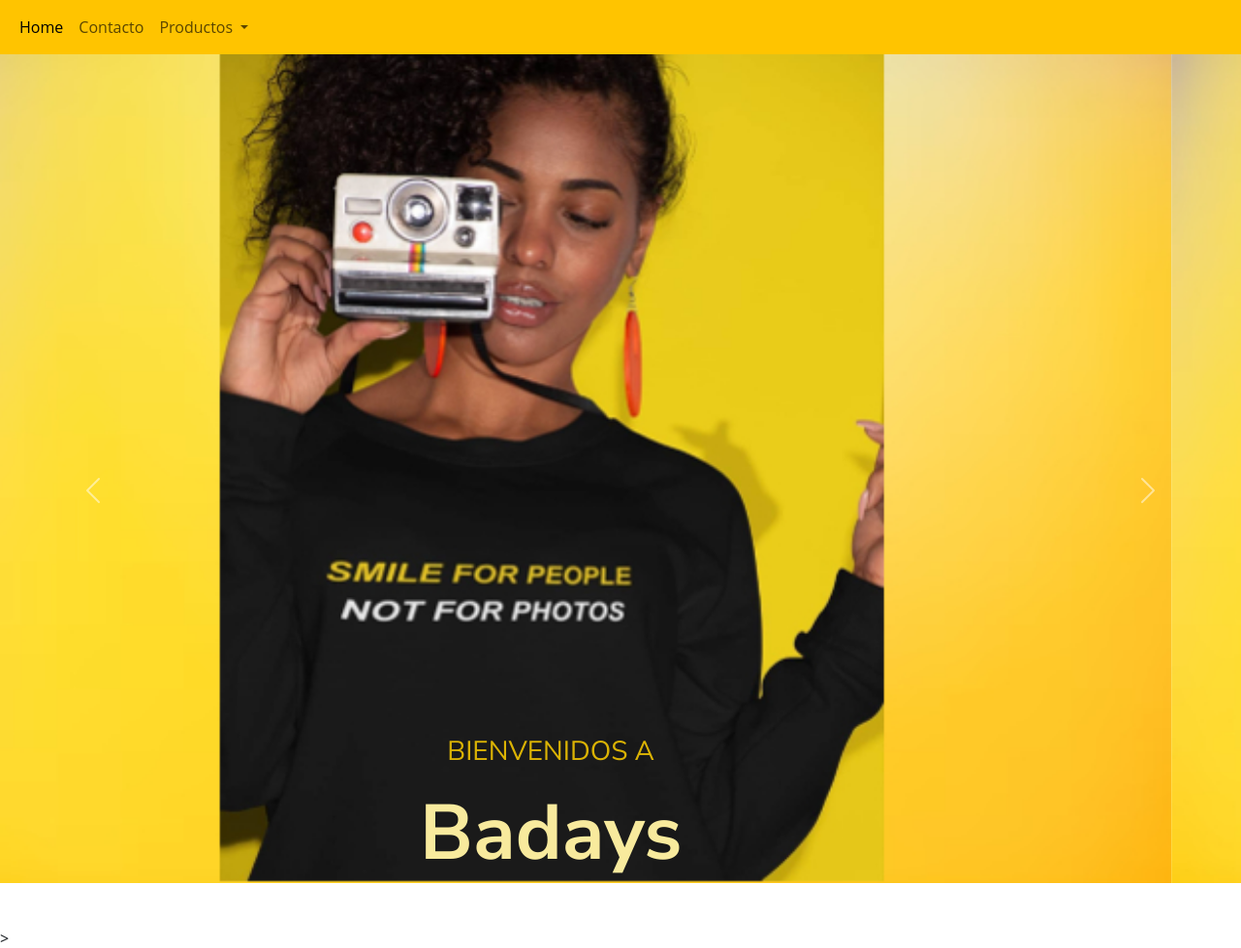
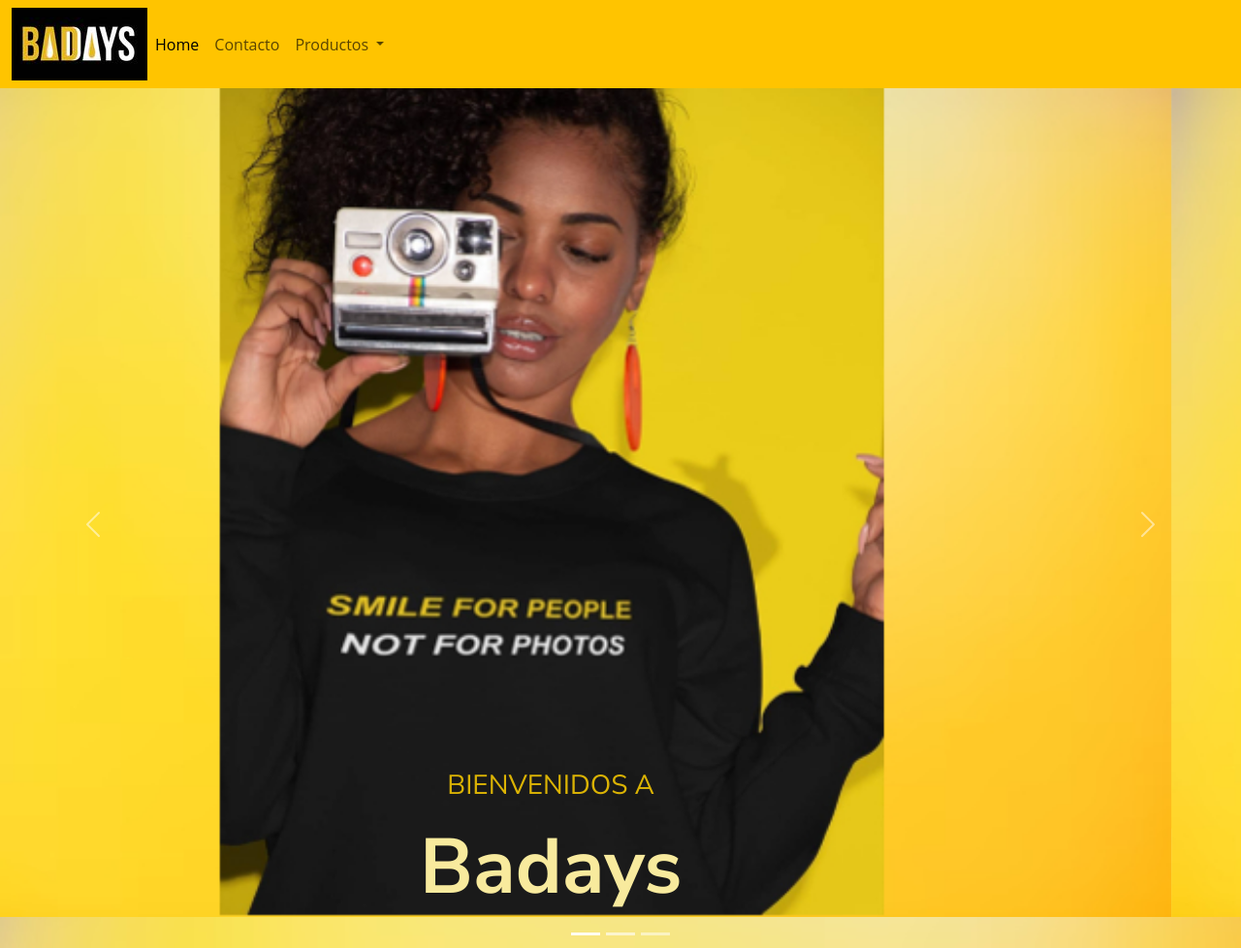
Before and after one commit to Jesus-romero04/2dapreentregaBadays-jesusromero, a plain HTML site: page index.html in a window 1280 px wide. Shown: the top 978 px of the page at 97% size. Drawn offline with nearby package versions, Linux system fonts and the light colour scheme; the site is published under a folder, as on GitHub Pages, so addresses that start at the root find nothing.

Commit message:
Actualización de rutas de imagenes y htmls para que funcione la pagina correctamente

```diff
--- a/css/style.css
+++ b/css/style.css
@@ -1,5 +1,5 @@
 body{
-    background-image: url(/assets/body-fondo.jpg);
+    background-image: url(../assets/body-fondo.jpg);
     background-size: cover;
     background-repeat: no-repeat;
     background-position: center;
--- a/index.html
+++ b/index.html
@@ -16,13 +16,13 @@
     <!-- icon-->
     <script src="https://kit.fontawesome.com/eb496ab1a0.js" crossorigin="anonymous"></script>
 
-    <title>Marca de ropa random</title>
+    <title>Badays Shop</title>
 </head>
 <body>
     <header class="navbar-badays">
         <nav class="navbar navbar-expand-lg nav-background">
             <div class="container-fluid">
-              <img src="../assets/logo.png" alt="" class="logo">
+              <img src="./assets/logo.png" alt="" class="logo">
               <button class="navbar-toggler" type="button" data-bs-toggle="collapse" data-bs-target="#navbarSupportedContent" aria-controls="navbarSupportedContent" aria-expanded="false" aria-label="Toggle navigation">
                 <span class="navbar-toggler-icon"></span>
               </button>
```
Also changed, not shown: html/Hoddie.html (+1 -0 lines), html/T-Shirts.html (+1 -0 lines), html/contacto.html (+2 -1 lines).
